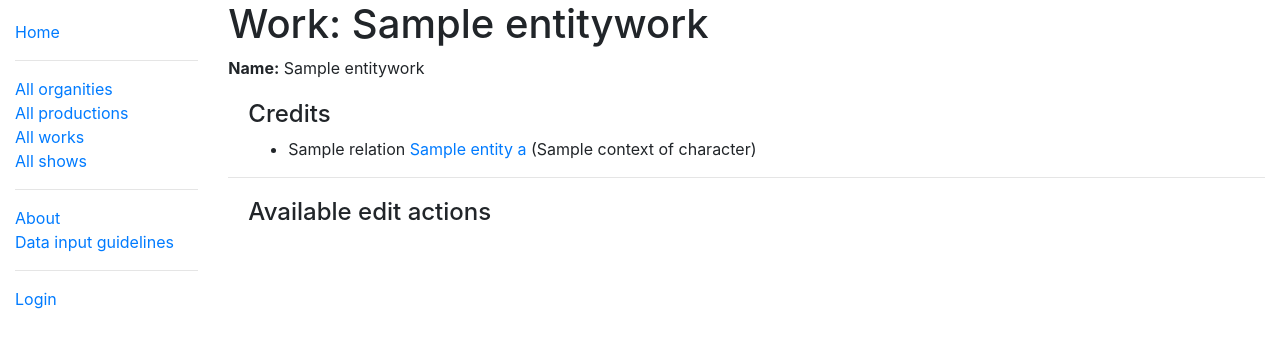
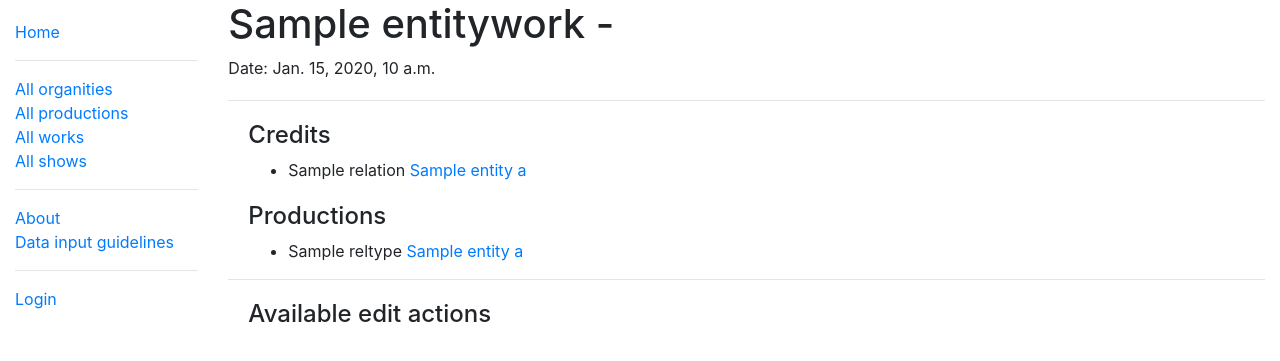
Before and after one commit to ruettet/StageBrainz, a Django app: template catalog/templates/catalog/entitywork_detail.html in a window 1280 px wide. Shown: the top 361 px of the page. Run offline with Django 3.2, Linux system fonts and the light colour scheme; the template is opened without the code that fills it: most values are stand-ins (such as "Sample title", 1, 10 or a date in 2020); some libraries are stand-ins or nearby versions.

Commit message:
starting work on work view

```diff
--- a/catalog/models.py
+++ b/catalog/models.py
@@ -141,6 +141,7 @@ class EntityOrganityAliasType(EntityAliasType):
 
 class EntityWork(Entity):
     entity_type = models.ManyToManyField('EntityWorkType', blank=True)
+    start_date = models.CharField(max_length=10, default="")
 
     def get_absolute_url(self):
         """"Returns the url to access a detail record for this venue"""
--- a/catalog/templates/catalog/entitywork_detail.html
+++ b/catalog/templates/catalog/entitywork_detail.html
@@ -1,14 +1,25 @@
 {% extends "base_generic.html" %}
 
 {% block content %}
-    <h1>Work: {{ entitywork.name }}</h1>
+    <h1>{{ entitywork.name }} -
+    {% for relation in entitywork.relationorganitywork_set.all %}
+            {% if relation.highlighted_relation == 1 %}
+                <a href="{% url 'organities-detail' relation.entity_a.pk %}">{{relation.entity_a.name}}</a>
+            {% endif %}
+        {% endfor %}
+    </h1>
 
-    <p><strong>Name:</strong> {{ entitywork.name }}</p>
+    <p>Date: {{ entitywork.start_date }}</p>
 
-<!-- display credits -->
+    <div style="margin-left:20px;margin-top:20px">
+        <p></p>
+    </div>
+
+    <hr>
+
+    <!-- display credits -->
     <div style="margin-left:20px;margin-top:20px">
         <h4>Credits</h4>
-        {% if perms.catalog.can_add_relation_organity_work %}<p><a href="{% url 'work_organity_create' entitywork.id %}">Add a credit to this work</a></p>{% endif %}
             <ul>
                 {% for relation in entitywork.relationorganitywork_set.all %}
                     <li>
@@ -16,8 +27,21 @@
                         <a href="{% url 'organities-detail' relation.entity_a.pk %}">
                             {{relation.entity_a.name}}
                         </a>
-                        {% if relation.context_of_character.name %}({{relation.context_of_character.name}}){% endif %}
-                        {% if perms.catalog.can_change_relation_organity_work %}[<a href="{% url 'work_organity_update' relation.pk %}">edit</a>]{% endif %}
+                    </li>
+                {% endfor %}
+            </ul>
+    </div>
+
+    <!-- display productions -->
+    <div style="margin-left:20px;margin-top:20px">
+        <h4>Productions</h4>
+            <ul>
+                {% for relation in entitywork.relationproductionwork_set.all %}
+                    <li>
+                        {% for reltype in relation.relation_type.all %}{{ reltype.inverted_name }}{% endfor %}
+                        <a href="{% url 'productions-detail' relation.entity_a.pk %}">
+                            {{relation.entity_a.name}}
+                        </a>
                     </li>
                 {% endfor %}
             </ul>
--- a/catalog/views.py
+++ b/catalog/views.py
@@ -580,11 +580,12 @@ class EntityShowDelete(DeleteView):
 class EntityWorkForm(forms.ModelForm):
     class Meta:
         model = EntityWork
-        fields = ['name', 'sort_name', 'disambiguation', 'entity_type', 'entity_type_str', ]
+        fields = ['name', 'sort_name', 'disambiguation', 'start_date', 'entity_type', 'entity_type_str', ]
         labels = {
             'name': 'Name',
             'sort_name': 'Sort name',
             'disambiguation': 'Disambiguation line',
+            'start_date': 'Date',
             'entity_type': 'Type of work',
             'entity_type_str': 'Type of work (free text)',
 
@@ -935,7 +936,7 @@ class RelationShowOrganityDelete(DeleteView):
 class RelationWorkOrganityForm(forms.ModelForm):
     class Meta:
         model = RelationOrganityWork
-        fields = ['entity_b', 'entity_b_credited_as', 'relation_type', 'relation_name', 'entity_a', 'entity_a_credited_as',]
+        fields = ['entity_b', 'entity_b_credited_as', 'relation_type', 'relation_name', 'entity_a', 'entity_a_credited_as', 'highlighted_relation']
         labels = {
             'entity_a': 'Organity',
             'entity_a_credited_as': 'Organity credited as',
@@ -943,6 +944,7 @@ class RelationWorkOrganityForm(forms.ModelForm):
             'relation_name': 'Relation credited as',
             'entity_b': 'Work',
             'entity_b_credited_as': 'Work credited as',
+            'highlighed_relation': 'Highlighted relation',
         }
         widgets = {
             'entity_a': autocomplete.ModelSelect2(
```
Also changed, not shown: catalog/templates/catalog/entityproduction_detail.html (+6 -2 lines), catalog/migrations/0012_entitywork_start_date.py (added).
